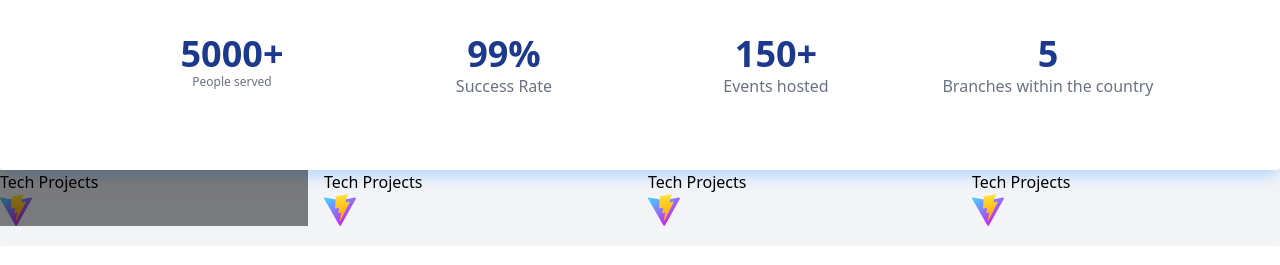
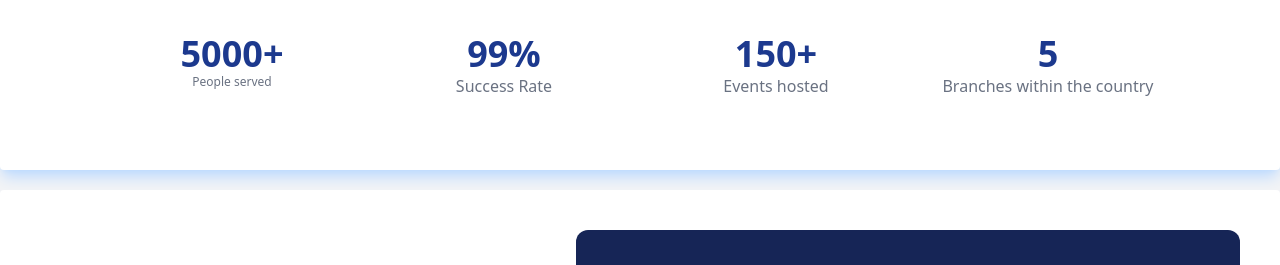
Before and after one commit to kevmongare/My-Klubb, a React (Vite) app: page / in a window 1280 px wide. Shown: the part 767-1032 px from the top of the page. Built offline with nearby package versions, Linux system fonts and the light colour scheme.

Commit message:
Removal of the project section
I have been having challenges with the project section which is not correctly done so am removing it will update later

```diff
--- a/src/App.tsx
+++ b/src/App.tsx
@@ -88,34 +88,6 @@ function App() {
             </section>
       </div>
     </div>
-</section>
-
-<section id='categories' className='mx-auto max-w-7xl md:columns-4'>
-  <div className='relative'>
-    <h1>Tech Projects</h1>
-    <img src="vite.svg" alt="" />
-    <div className='bg-black/50 absolute inset-0'></div>
-
-  </div>
-  <div>
-    <h1>Tech Projects</h1>
-    <img src="vite.svg" alt="" />
-    <div></div>
-
-  </div>
-  <div>
-    <h1>Tech Projects</h1>
-    <img src="vite.svg" alt="" />
-    <div></div>
-
-  </div>
-  <div>
-    <h1>Tech Projects</h1>
-    <img src="vite.svg" alt="" />
-    <div></div>
-
-  </div>
-
 </section>
     <div className="max-w-7xl mx-auto flex flex-col md:flex-row gap-8 pb-5 bg-white rounded-sm p-10 mt-5 shadow-xl" id='contact'>
 
```
